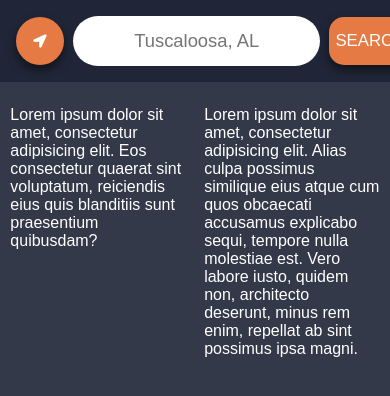
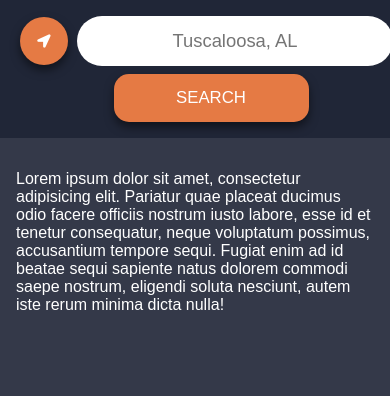
Before and after one commit to joshottey/Drizzle, a plain HTML site: page index.html in a window 390 px wide. Shown: the top 396 px of the page. Drawn offline with Linux system fonts and the light colour scheme.

Commit message:
Add media query for small screen size, responsive on phones

```diff
--- a/css/styles.css
+++ b/css/styles.css
@@ -10,6 +10,7 @@ body {
 .top-bar {
   padding: 1em;
   display: flex;
+  flex-wrap: wrap;
   width: 100%;
   align-items: center;
   justify-content: center;
@@ -51,13 +52,18 @@ body {
   font-size: 105%;
 }
 
-.main {
-  display: flex;
-  justify-content: space-evenly;
-  flex-wrap: wrap;
+@media screen and (max-width: 600px) {
+  #locationInput {
+    flex-basis: 80%;
+  }
+  #searchLoc {
+    margin-top: 0.5em;
+    flex-basis: 50%;
+  }
 }
 
+.main {}
+
 .main p {
-  flex-basis: 45%;
-  padding: 0.5em;
+  padding: 1em;
 }
--- a/index.html
+++ b/index.html
@@ -23,8 +23,7 @@
     </div>
 
     <div class="main">
-      <p id="dispData">Lorem ipsum dolor sit amet, consectetur adipisicing elit. Eos consectetur quaerat sint voluptatum, reiciendis eius quis blanditiis sunt praesentium quibusdam?</p>
-      <p>Lorem ipsum dolor sit amet, consectetur adipisicing elit. Alias culpa possimus similique eius atque cum quos obcaecati accusamus explicabo sequi, tempore nulla molestiae est. Vero labore iusto, quidem non, architecto deserunt, minus rem enim, repellat ab sint possimus ipsa magni.</p>
+      <p id="dispData">Lorem ipsum dolor sit amet, consectetur adipisicing elit. Pariatur quae placeat ducimus odio facere officiis nostrum iusto labore, esse id et tenetur consequatur, neque voluptatum possimus, accusantium tempore sequi. Fugiat enim ad id beatae sequi sapiente natus dolorem commodi saepe nostrum, eligendi soluta nesciunt, autem iste rerum minima dicta nulla!</p>
     </div>
 
   </body>
```
